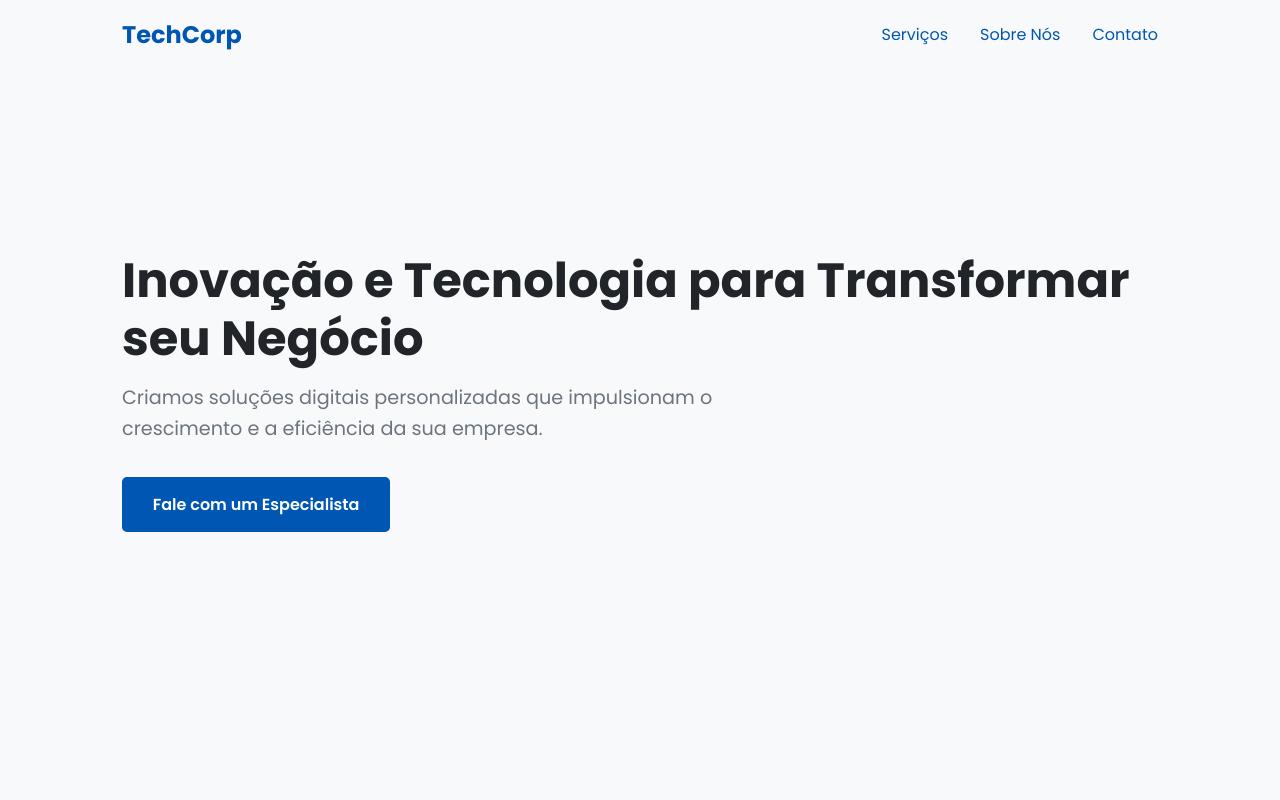
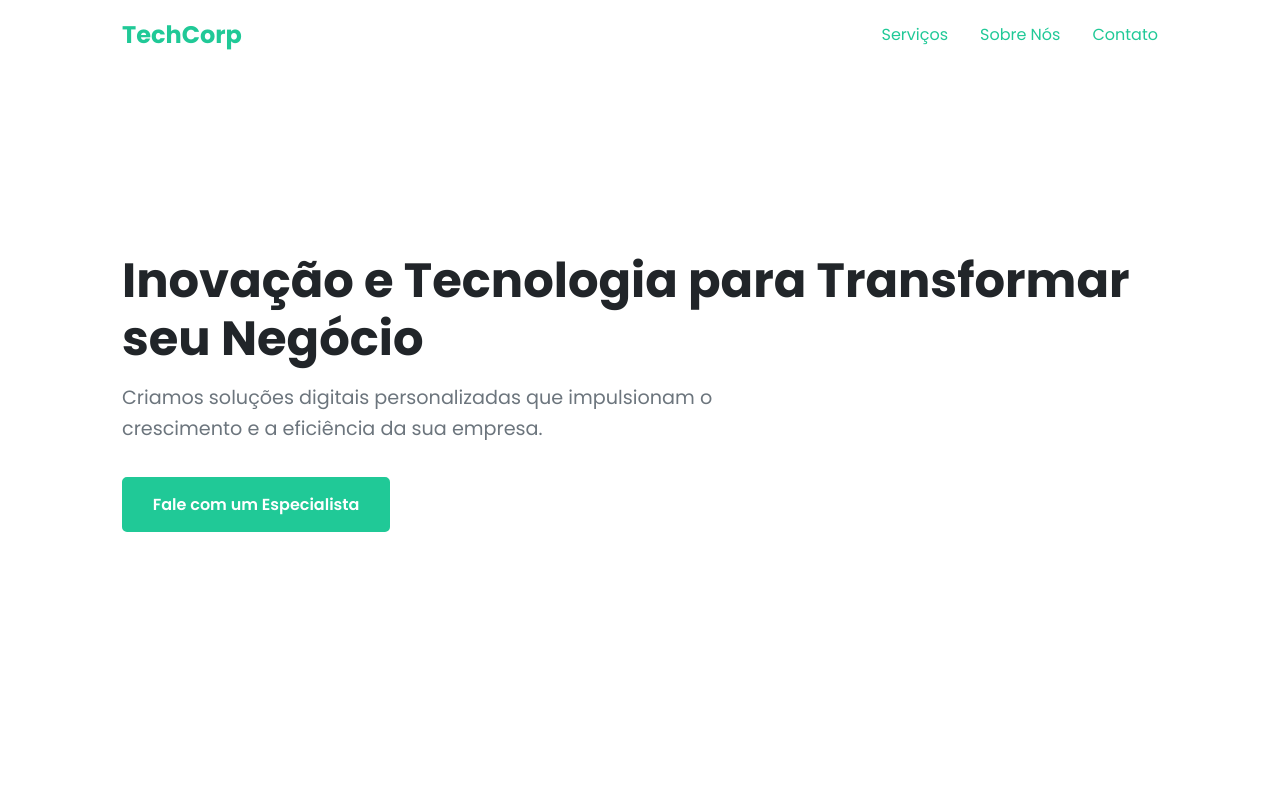
Before and after one commit to vander-17/treinamentogit, a plain HTML site: page index.html in a window 1280 px wide. Shown: the top 800 px of the page. Drawn offline with Linux system fonts and the light colour scheme; files that its build step writes are made by us from their sources.

Commit message:
enviando para o gi hub

```diff
--- a/css/style.css
+++ b/css/style.css
@@ -1,8 +1,8 @@
 /* Reset Básico e Fontes */
 :root {
-    --primary-color: #f8f9fa;   /* Fundo principal - Cinza claro */
-    --secondary-color: #ffffff; /* Fundo secundário (cards) - Branco */
-    --accent-color: #0056b3;    /* Cor de destaque - Azul profissional */
+    --primary-color: #ffffff;   /* Fundo principal - Branco */
+    --secondary-color: #f8f9fa; /* Fundo secundário (cards) - Cinza claro */
+    --accent-color: #20c997;    /* Cor de destaque - Verde moderno */
     --text-color: #212529;      /* Cor do texto principal - Quase preto */
     --light-text-color: #6c757d;/* Cor do texto secundário - Cinza médio */
 }
@@ -58,7 +58,7 @@ a {
 
 /* Cabeçalho e Navegação */
 header {
-    background-color: rgba(248, 249, 250, 0.85); /* Usa a cor primária com transparência */
+    background-color: rgba(255, 255, 255, 0.85); /* Usa a cor primária com transparência */
     backdrop-filter: blur(10px);
     padding: 1rem 0;
     position: fixed;
@@ -243,7 +243,7 @@ footer {
         top: 0;
         height: 100vh;
         width: 70%;
-        background-color: var(--primary-color);
+        background-color: var(--secondary-color);
         flex-direction: column;
         align-items: center;
         justify-content: space-around;
--- a/index.html
+++ b/index.html
@@ -4,7 +4,7 @@
     <meta charset="UTF-8">
     <meta name="viewport" content="width=device-width, initial-scale=1.0">
     <title>Sua Empresa de Tecnologia</title>
-    <link rel="stylesheet" href="style.css">
+    <link rel="stylesheet" href="css/style.css">
     <link rel="preconnect" href="https://fonts.googleapis.com">
     <link rel="preconnect" href="https://fonts.gstatic.com" crossorigin>
     <link href="https://fonts.googleapis.com/css2?family=Poppins:wght@400;600;700&display=swap" rel="stylesheet">
@@ -89,6 +89,6 @@
         </div>
     </footer>
 
-    <script src="script.js"></script>
+    <script src="js/script.js"></script>
 </body>
 </html>
```
